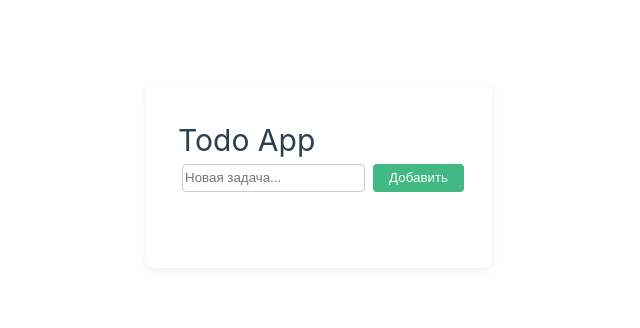
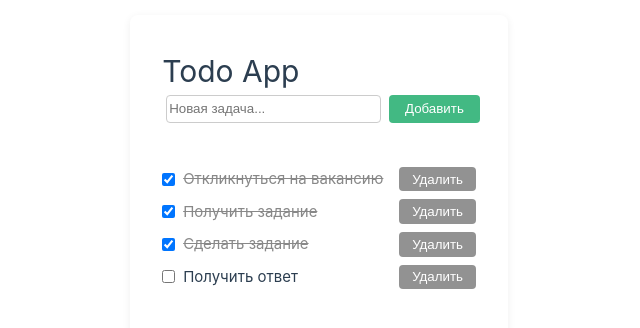
Before and after one commit to aavainshtein/aav-todo-app, a Vue app: page / in a window 1280 px wide. Shown: the part 224-552 px from the top of the page, without its empty margins (321-961 px from the left). Built offline with nearby package versions, Linux system fonts and the light colour scheme; the HTML template or start-up script is replaced by a standard one.

Commit message:
feat: integrate TaskList component and fetch tasks on mount

```diff
--- a/src/App.vue
+++ b/src/App.vue
@@ -1,5 +1,13 @@
 <script setup lang="ts">
 import TaskForm from './components/TaskForm.vue'
+import TaskList from './components/TaskList.vue'
+import { useStore } from 'vuex'
+import { onMounted } from 'vue'
+
+const store = useStore()
+onMounted(() => {
+  store.dispatch('fetchTasks')
+})
 </script>
 
 <template>
@@ -7,6 +15,7 @@ import TaskForm from './components/TaskForm.vue'
     <h1>Todo App</h1>
     <div style="margin-bottom: 1rem">
       <TaskForm />
+      <TaskList />
     </div>
   </div>
 </template>
```
